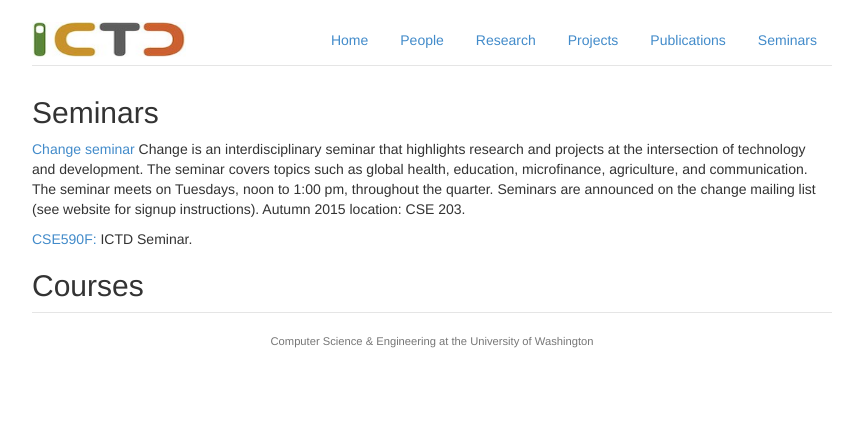
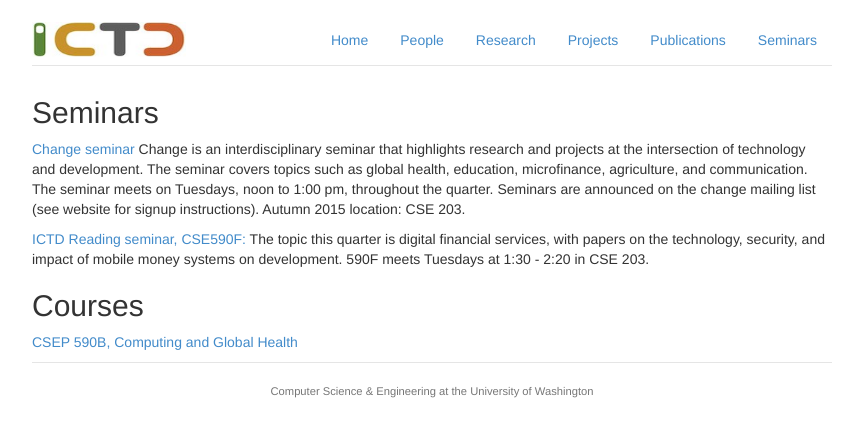
Before and after one commit to uw-ictd/uw-ictd.github.io, a Jekyll site: the page built from seminars.md, in a window 1280 px wide. Shown: the top 437 px of the page, without its empty margins (208-1071 px from the left). Built offline with Jekyll 4.4.1, drawn with Linux system fonts in a browser that asks for light colours; Markdown is read by kramdown in place of the engine named in the settings.

Commit message:
updating courses

```diff
--- a/seminars.md
+++ b/seminars.md
@@ -5,7 +5,8 @@ title: Seminars
 [Change seminar](http://change.washington.edu) Change is an interdisciplinary seminar that highlights research and projects at the intersection of  technology and development.  The seminar covers topics such as global health, education, microfinance, agriculture, and communication.  The seminar meets on Tuesdays, noon to 1:00 pm, throughout the quarter.  Seminars are announced on the change mailing list \(see website for signup instructions\).  Autumn 2015 location:  CSE 203.
 
 
-[CSE590F:](http://www.cs.washington.edu/education/courses/590f/CurrentQtr/)
-ICTD Seminar.
+[ICTD Reading seminar, CSE590F:](http://www.cs.washington.edu/education/courses/590f/CurrentQtr/)
+The topic this quarter is digital financial services, with papers on the technology, security, and impact of mobile money systems on development. 590F meets Tuesdays at 1:30 - 2:20 in CSE 203.
 
 ## Courses
+[CSEP 590B, Computing and Global Health](https://courses.cs.washington.edu/courses/csep590b/15wi/)
```
